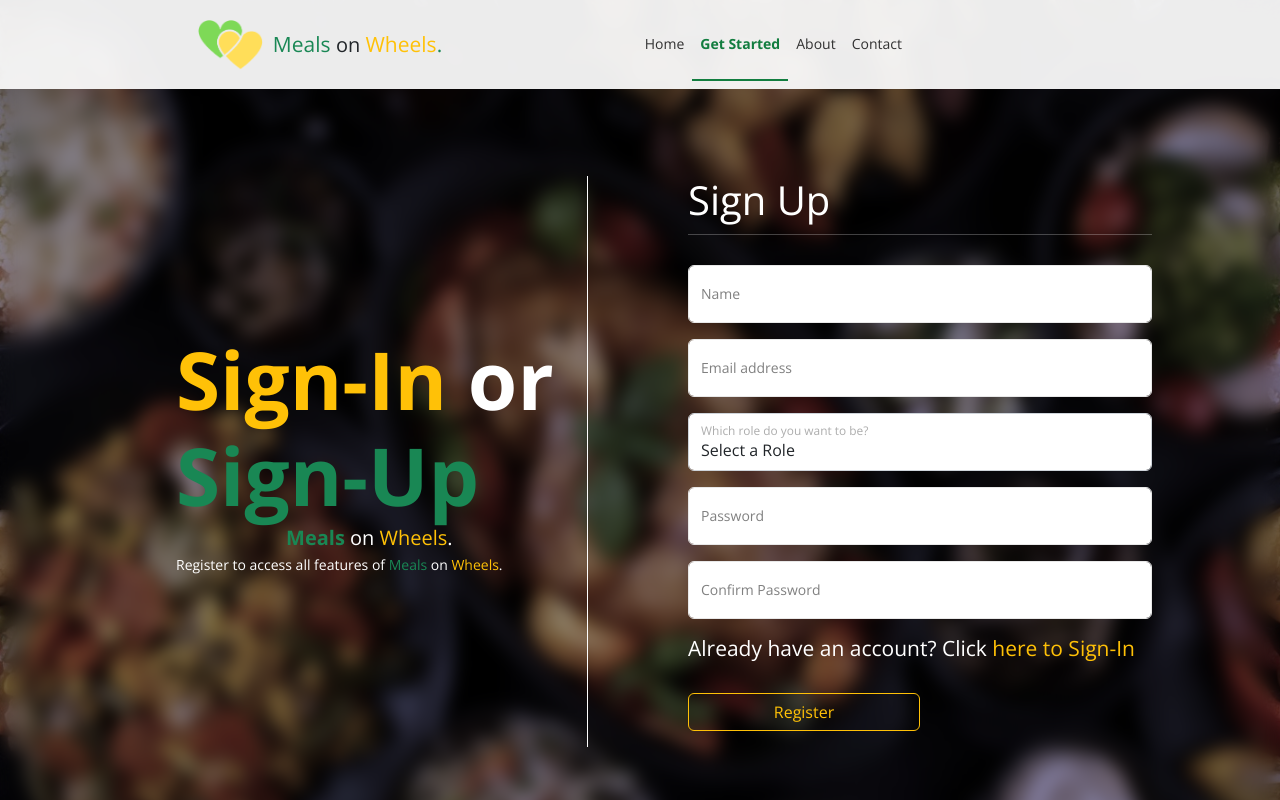
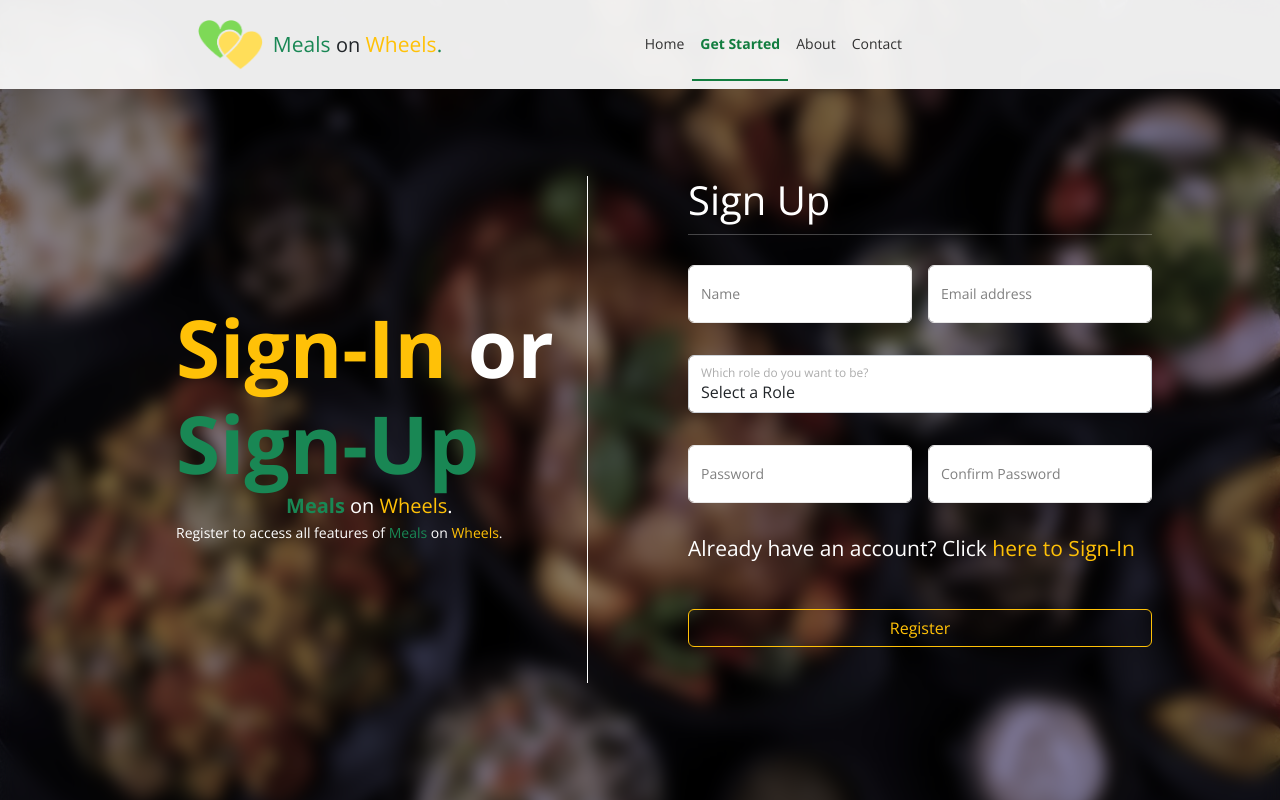
Before and after one commit to Yuda531/Meals-on-Wheels, a React (Create React App) app in the folder Front-End/: page /getStarted in a window 1280 px wide. Shown: the top 800 px of the page. Built offline with nearby package versions, Linux system fonts and the light colour scheme.

Commit message:
fixed admin

```diff
--- a/Front-End/src/components/LoginOrRegis.jsx
+++ b/Front-End/src/components/LoginOrRegis.jsx
@@ -106,12 +106,13 @@ const LoginOrRegis = () => {
   };
 
   return (
-    <div className="col-6">
+    <div className="col-lg-6">
       {!showReplacement ? (
         <div id="regisForm">
           <h1 className="display-6 text-white">Sign Up</h1>
           <hr className="border-white" />
-          <form className="col-12" onSubmit={handleSubmit}>
+          <form className="row g-3" onSubmit={handleSubmit}>
+            <div className="col-12 col-md-6">
               <div className="form-floating mb-3">
                 <input
                   type="text"
@@ -124,6 +125,8 @@ const LoginOrRegis = () => {
                 />
                 <label htmlFor="name">Name</label>
               </div>
+            </div>
+            <div className="col-12 col-md-6">
               <div className="form-floating mb-3">
                 <input
                   type="email"
@@ -136,6 +139,8 @@ const LoginOrRegis = () => {
                 />
                 <label htmlFor="email">Email address</label>
               </div>
+            </div>
+            <div className="col-12">
               <div className="form-floating mb-3">
                 <select
                   placeholder="Select a Role."
@@ -156,6 +161,8 @@ const LoginOrRegis = () => {
                 </select>
                 <label htmlFor="roleId">Which role do you want to be?</label>
               </div>
+            </div>
+            <div className="col-12 col-md-6">
               <div className="form-floating mb-3">
                 <input
                   type="password"
@@ -168,6 +175,8 @@ const LoginOrRegis = () => {
                 />
                 <label htmlFor="password">Password</label>
               </div>
+            </div>
+            <div className="col-12 col-md-6">
               <div className="form-floating mb-3">
                 <Form.Control
                   type="password"
@@ -186,7 +195,9 @@ const LoginOrRegis = () => {
                   </Form.Control.Feedback>
                 )}
               </div>
+            </div>
 
+            <div className="col-12">
               <p className="lead text-white">
                 Already have an account? Click{" "}
                 <span>
@@ -195,13 +206,16 @@ const LoginOrRegis = () => {
                   </a>
                 </span>
               </p>
+            </div>
+
+            <div className="col-12">
               <button
                 type="submit"
-              className="btn btn-outline-warning col-6 my-3"
+                className="btn btn-outline-warning col-12 my-3"
               >
                 Register
               </button>
-            <br />
+            </div>
           </form>
         </div>
       ) : (
@@ -209,7 +223,8 @@ const LoginOrRegis = () => {
         <div id="loginForm">
           <h1 className="display-6 text-white">Sign In</h1>
           <hr className="border-white" />
-          <form onSubmit={handleLoginFormSubmit} className="col-12">
+          <form onSubmit={handleLoginFormSubmit} className="row g-3">
+            <div className="col-12">
               <div className="form-floating mb-3">
                 <input
                   type="email"
@@ -222,6 +237,8 @@ const LoginOrRegis = () => {
                 />
                 <label htmlFor="email">Email address</label>
               </div>
+            </div>
+            <div className="col-12">
               <div className="form-floating mb-3">
                 <input
                   type="password"
@@ -234,6 +251,8 @@ const LoginOrRegis = () => {
                 />
                 <label htmlFor="password">Password</label>
               </div>
+            </div>
+            <div className="col-12">
               <p className="lead text-white mt-3">
                 Don't have an account? Click{" "}
                 <span>
@@ -242,18 +261,19 @@ const LoginOrRegis = () => {
                   </a>
                 </span>
               </p>
-
+            </div>
+            <div className="col-12">
               <button
                 type="submit"
-              className="btn btn-outline-warning col-6 my-3"
+                className="btn btn-outline-warning col-12 my-3"
               >
                 Login
               </button>
+            </div>
           </form>
         </div>
       )}
     </div>
-
   );
 };
 
--- a/Front-End/src/components/Navbar.js
+++ b/Front-End/src/components/Navbar.js
@@ -2,6 +2,7 @@ import React, { useEffect, useState } from 'react';
 import logo from "../images/logo.png";
 import { Nav, NavDropdown, Modal, Container, Form, Button } from 'react-bootstrap';
 import "@fortawesome/fontawesome-free/css/all.css";
+import Swal from 'sweetalert2';
 
 const Navbar = () => {
   const [showModal, setShowModal] = useState(false);
@@ -12,8 +13,14 @@ const Navbar = () => {
   const logout = () => {
     sessionStorage.clear();
     window.localStorage.clear();
-    alert("Logout Successful");
-    window.location.href = "/";
+    Swal.fire({
+      icon: 'success',
+      title: 'Logout Successful',
+      showConfirmButton: false,
+      timer: 1500
+    }).then(() => {
+      window.location.href = "/";
+    });
   };
 
   let User = sessionStorage.getItem("user");
@@ -38,15 +45,11 @@ const Navbar = () => {
               <h1>
                 <a href="/admin_dashboard">
                   <img src={logo} alt="MoW" />
-                  <p className="lead text-success my-auto">
-                    Meals <span className="lead text-dark"> on </span>{" "}
-                    <span className="text-warning">Wheels</span>.
-                  </p>
                 </a>
               </h1>
             </div>
           </div>
-          <div className="col-9">
+          <div className="col-9 mt-3">
             <nav id="navigation" className="menu">
               <ul className="nav">
                 <li className="nav-item">
```
Lines whose indentation alone changed are shown as unchanged.
